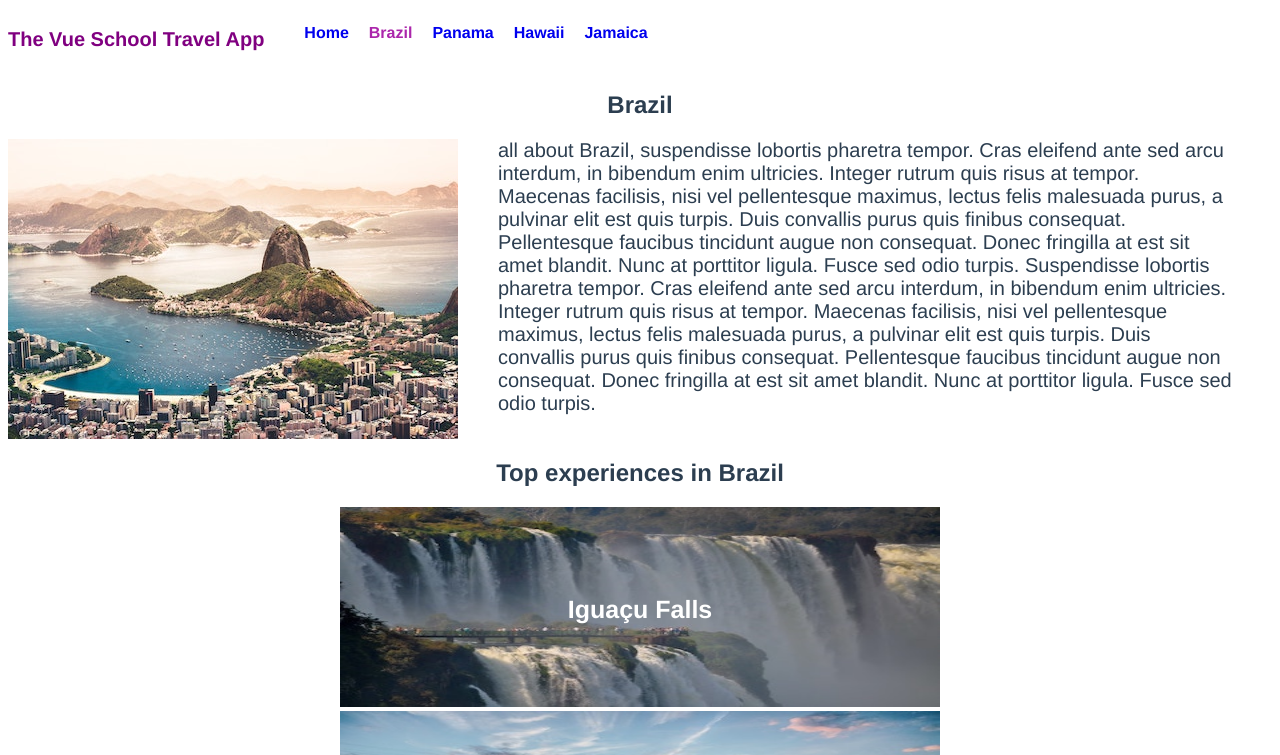
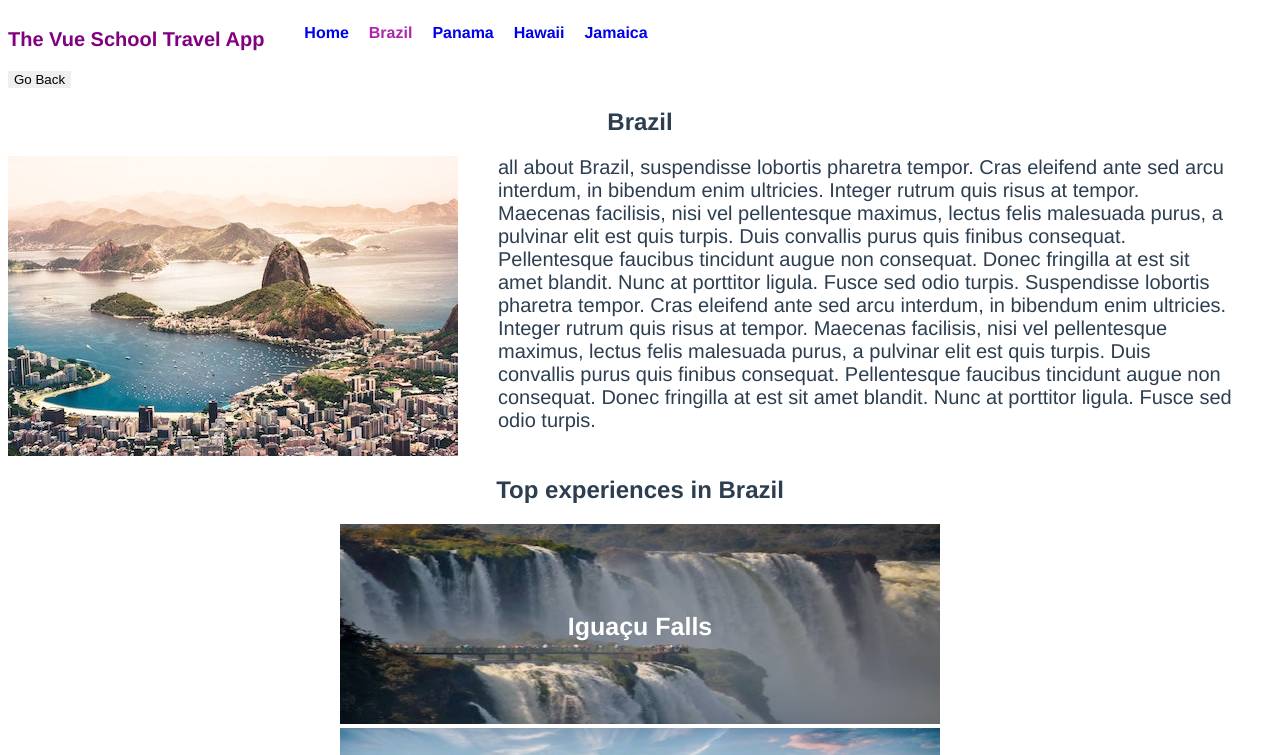
Before and after one commit to appletreeisyellow/vue-tutorials, a Vue app in the folder vue-travel-app/: page /destination/brazil in a window 1280 px wide. Shown: the top 755 px of the page. Built offline with nearby package versions, Linux system fonts and the light colour scheme.

Commit message:
add GoBack button

```diff
--- /dev/null
+++ b/vue-travel-app/src/components/GoBack.vue
@@ -0,0 +1,25 @@
+<template>
+  <span class="go-back">
+    <button @click="goBack">Go Back</button>
+  </span>
+</template>
+
+<script>
+export default {
+  methods: {
+    goBack() {
+      return this.$router.go(-1);
+    }
+  }
+};
+</script>
+
+<style scoped>
+.go-back {
+  display: flex;
+  cursor: pointer;
+}
+button {
+  border: 0;
+}
+</style>
--- a/vue-travel-app/src/views/DestinationDetails.vue
+++ b/vue-travel-app/src/views/DestinationDetails.vue
@@ -1,5 +1,6 @@
 <template>
   <div>
+    <GoBack />
     <section class="destination">
       <h1>{{ destination.name }}</h1>
       <div class="destination-details">
@@ -29,8 +30,12 @@
 
 <script>
 import store from "@/store.js";
+import GoBack from "@/components/GoBack";
 
 export default {
+  components: {
+    GoBack
+  },
   data() {
     return {};
   },
```
